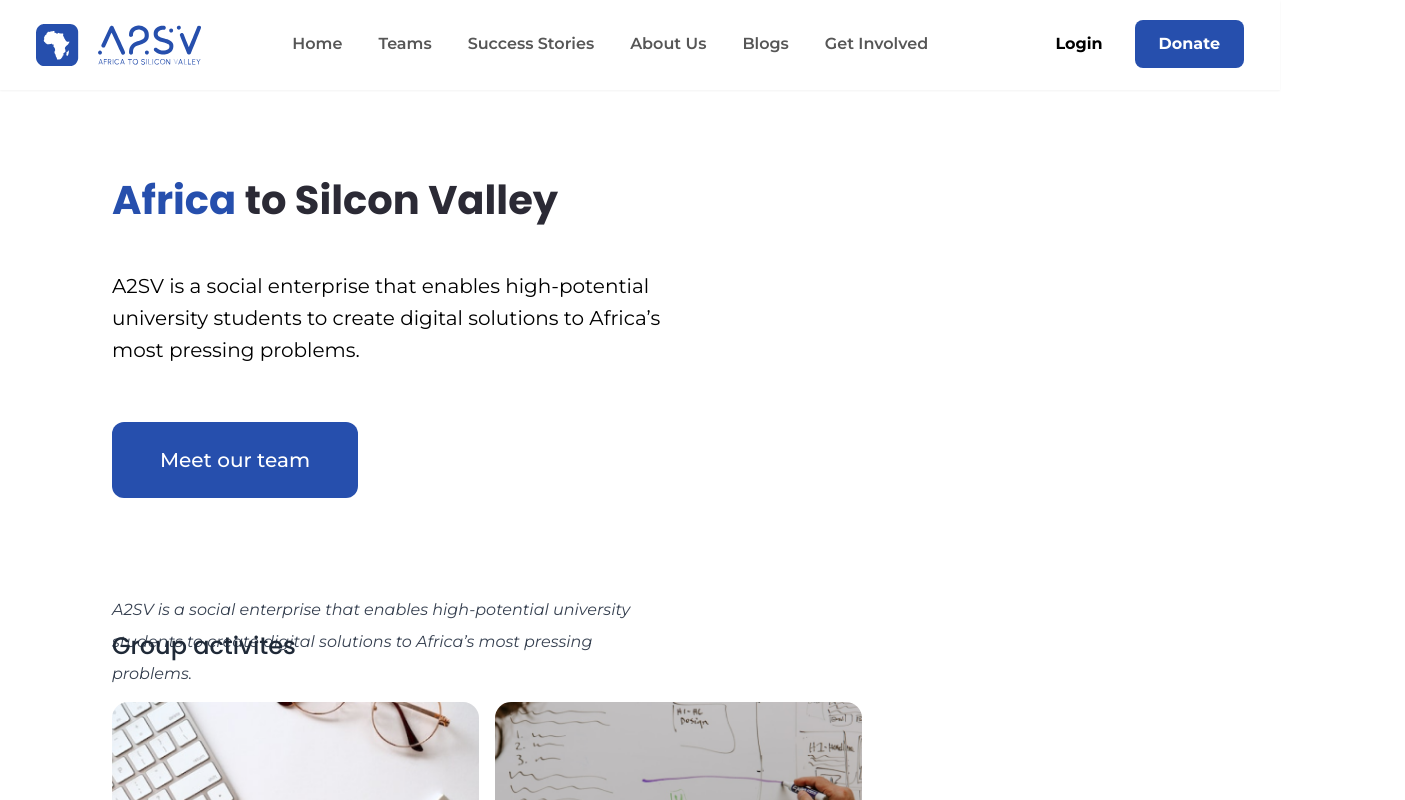
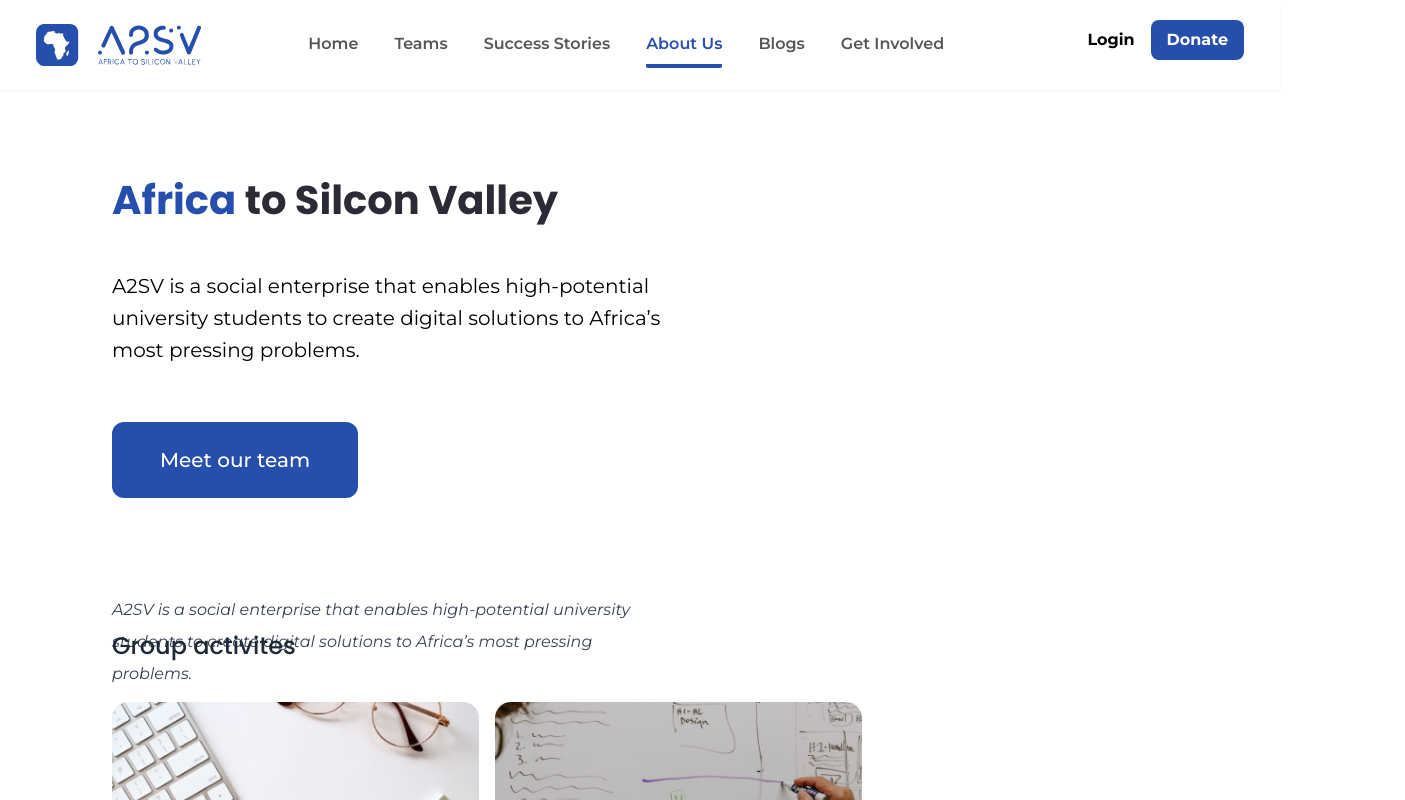
Before and after one commit to RealEskalate/2023-project-phase-starter-projects, a Next.js app in the folder aastu/web/group-2/: page /about in a window 1280 px wide. Shown: the top 800 px of the page, 1405 px wide, since content can reach past the window. Built offline with nearby package versions, Linux system fonts and the light colour scheme; a web font is replaced by a local one.

Commit message:
fix(AASTU-web-G2): Fix Footer and Header

```diff
--- a/aastu/web/group-2/app/components/footer.tsx
+++ b/aastu/web/group-2/app/components/footer.tsx
@@ -11,7 +11,7 @@ import helpingPartner from '@/assets/images/helpingPartner.svg';
 const Footer = () => {
   return (
     <div className="grid mt-auto">
-      <div className="grid grid-cols-1 mx-auto h-full lg:grid-cols-[200px_350px_250px_350px_200px] lg:h-[250px] pl-[55px] py-[40px]  border-t-[#C7C7C7] border-t-[0.4px]">
+      <div className="grid grid-cols-1 mx-auto h-full lg:grid-cols-[4fr_7fr_5fr_7fr_4fr] lg:h-[250px] pl-[55px] py-[40px]  border-t-[#C7C7C7] border-t-[0.4px]">
         <div className='hidden lg:block w-[160px] h-[160px] pb-2'>
           <Image src={helpingPartner} width={200} height={200} alt="Helping a Partner" />
         </div>
--- a/aastu/web/group-2/app/components/header.tsx
+++ b/aastu/web/group-2/app/components/header.tsx
@@ -13,24 +13,24 @@ const Header: FC = () => {
     const [openMenu, setOpenMenu] = useState<boolean>(false);
 
   return (
-    <div className="shadow-sm sticky top-0 bg-white flex justify-between w-full h-[90px] py-4 px-9">
+    <div className="shadow-sm sticky z-10 top-0 bg-white flex justify-between text-center w-full h-[90px] py-4 px-9">
             <div className="w-[165px] h-[45px] py-2">
                 <Image width={500} height={500}  src={A2SVLogo} alt="A2SV Logo" />
             </div>
-            <nav className="hidden lg:flex list-none py-4 px-9">
+            <nav className="hidden lg:flex list-none py-4 px-6">
                 <li className= {`mr-9 font-secondaryFont font-semibold ${currentRoute === "/" ? "text-[#264FAD] pb-8 border-b-[4px] border-[#264FAD] rounded-sm" : " text-[#565656]"}`}><Link href='#'>Home</Link></li>
                 <li className={`mr-9 font-secondaryFont font-semibold ${currentRoute === "" ? "text-[#264FAD] pb-8 border-b-[4px] border-[#264FAD] rounded-sm" : " text-[#565656]"}`}><Link href='#'>Teams</Link></li>
                 <li className={`mr-9 font-secondaryFont font-semibold ${currentRoute === "" ? "text-[#264FAD] pb-8 border-b-[4px] border-[#264FAD] rounded-sm" : " text-[#565656]"}`}><Link href='#'>Success Stories</Link></li>
-                <li className={`mr-9 font-secondaryFont font-semibold ${currentRoute === "" ? "text-[#264FAD] pb-8 border-b-[4px] border-[#264FAD] rounded-sm" : " text-[#565656]"}`}><Link href='#'>About Us</Link></li>
+                <li className={`mr-9 font-secondaryFont font-semibold ${currentRoute === "/about" ? "text-[#264FAD] pb-8 border-b-[4px] border-[#264FAD] rounded-sm" : " text-[#565656]"}`}><Link href='#'>About Us</Link></li>
                 <li className={`mr-9 font-secondaryFont font-semibold ${currentRoute === "" ? "text-[#264FAD] pb-8 border-b-[4px] border-[#264FAD] rounded-sm" : " text-[#565656]"}`}><Link href='#'>Blogs</Link></li>
                 <li className={`mr-9 font-secondaryFont font-semibold ${currentRoute === "" ? "text-[#264FAD] pb-8 border-b-[4px] border-[#264FAD] rounded-sm" : " text-[#565656]"}`}><Link href='#'>Get Involved</Link></li>
             </nav>
             {openMenu && (
-            <nav className={`absolute right-0 px-4 py-2 list-none mt-12 bg-slate-100 lg:hidden`}>
-                <li className= {`mr-9 font-secondaryFont font-light ${currentRoute === "" ? "text-[#264FAD] font-medium border-b-[4px] border-[#264FAD] rounded-sm" : " text-[#565656]"}`}><Link href='#'>Home</Link></li>
+            <nav className={`absolute right-0 px-4 py-2 list-none mt-12 bg-slate-100 text-left lg:hidden`}>
+                <li className= {`mr-9 font-secondaryFont font-light ${currentRoute === "/" ? "text-[#264FAD] font-medium border-b-[4px] border-[#264FAD] rounded-sm" : " text-[#565656]"}`}><Link href='#'>Home</Link></li>
                 <li className={`mr-9 font-secondaryFont font-light ${currentRoute === "" ? "text-[#264FAD] font-medium mb-2 border-b-[4px] border-[#264FAD] rounded-sm" : " text-[#565656]"} pt-2`}><Link href='#'>Teams</Link></li>
                 <li className={`mr-9 font-secondaryFont font-light ${currentRoute === "" ? "text-[#264FAD] font-medium mb-2 border-b-[4px] border-[#264FAD] rounded-sm" : " text-[#565656]"} pt-2`}><Link href='#'>Success Stories</Link></li>
-                <li className={`mr-9 font-secondaryFont font-light ${currentRoute === "/" ? "text-[#264FAD] font-medium mb-2 border-b-[4px] border-[#264FAD] rounded-sm" : " text-[#565656]"} pt-2`}><Link href='#'>About Us</Link></li>
+                <li className={`mr-9 font-secondaryFont font-light ${currentRoute === "/about" ? "text-[#264FAD] font-medium mb-2 border-b-[4px] border-[#264FAD] rounded-sm" : " text-[#565656]"} pt-2`}><Link href='#'>About Us</Link></li>
                 <li className={`mr-9 font-secondaryFont font-light ${currentRoute === "" ? "text-[#264FAD] font-medium mb-2 border-b-[4px] border-[#264FAD] rounded-sm" : " text-[#565656]"} pt-2`}><Link href='#'>Blogs</Link></li>
                 <li className={`mr-9 font-secondaryFont font-light ${currentRoute === "" ? "text-[#264FAD] font-medium mb-2 border-b-[4px] border-[#264FAD] rounded-sm" : " text-[#565656]"} pt-2`}><Link href='#'>Get Involved</Link></li>
             </nav>
@@ -38,8 +38,8 @@ const Header: FC = () => {
 
             <button className="text-2xl lg:hidden " onClick={() => setOpenMenu(!openMenu)}> <AiOutlineMenu /> </button>
             <div className="hidden lg:block py-1">
-                <button className="pr-8 font-secondaryFont font-bold"> Login</button>
-                <button className="bg-[#264FAD] text-white font-secondaryFont font-bold rounded-lg px-6 py-3">Donate</button>
+                <button className="mr-4 font-secondaryFont font-bold"> Login</button>
+                <button className="bg-[#264FAD] text-white font-secondaryFont font-bold rounded-lg px-4 py-2">Donate</button>
             </div>
     </div>
   )
```
